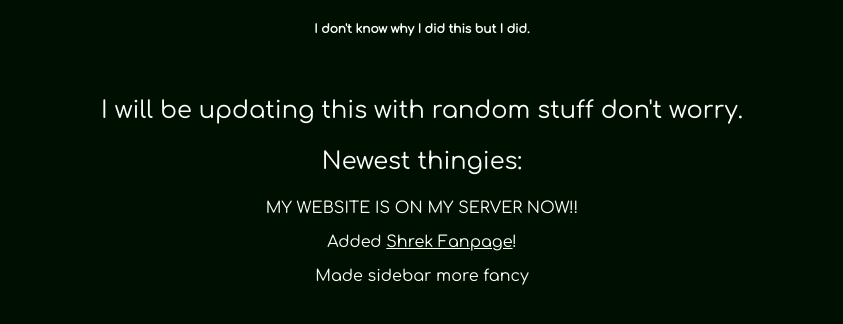
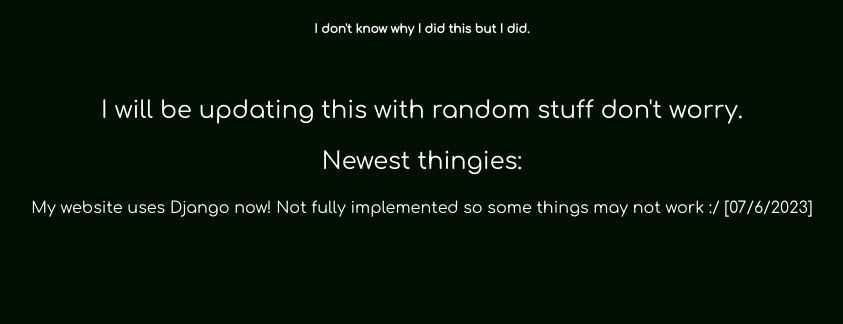
Before and after one commit to Nater0214/nater-website-2, a Django app: page / in a window 1280 px wide. Shown: the part 292-616 px from the top of the page, without its empty margins (218-1061 px from the left). Run offline with Django 4.2, Linux system fonts and the light colour scheme.

Commit message:
Update newest thingies system

```diff
--- /dev/null
+++ b/root/newest_thingies.json
@@ -0,0 +1,6 @@
+[
+    {
+        "date": "07/6/2023",
+        "content": "My website uses Django now! Not fully implemented so some things may not work :/"
+    }
+]
--- a/root/templates/root.html
+++ b/root/templates/root.html
@@ -17,9 +17,9 @@
                 <p>I will be updating this with random stuff don't worry.</p>
                 <p>Newest thingies:</p>
                 <div id="thingiesList" style="font-size: 16px">
-                    <p>MY WEBSITE IS ON MY SERVER NOW!!</p>
-                    <p>Added <a href="/shrek-fanpage">Shrek Fanpage</a>!</p>
-                    <p>Made sidebar more fancy</p>
+                    {% for thingy in newest_thingies %}
+                    <p>{{ thingy.content }} [{{ thingy.date }}]</p>
+                    {% endfor %}
                 </div>
             </div>
         </div>
--- a/root/views.py
+++ b/root/views.py
@@ -5,13 +5,23 @@ from django.template import loader
 
 # Create your views here.
 def index(request) -> HttpResponse:
+    """The main website page"""
+
+    # Get the template
     template = loader.get_template("root.html")
-    with open("./root/pages.json", "r") as file:
+
+    # Load pages
+    with open("./root/pages.json", 'r') as file:
         pages = json.load(file)
+
+    # Load newest thingies
+    with open("./root/newest_thingies.json", 'r') as file:
+        newest_thingies = json.load(file)
 
     context_values = {
         "name": "Home",
-        "pages": pages
+        "pages": pages,
+        "newest_thingies": newest_thingies
     }
     return HttpResponse(template.render(context_values, request))
 
```
